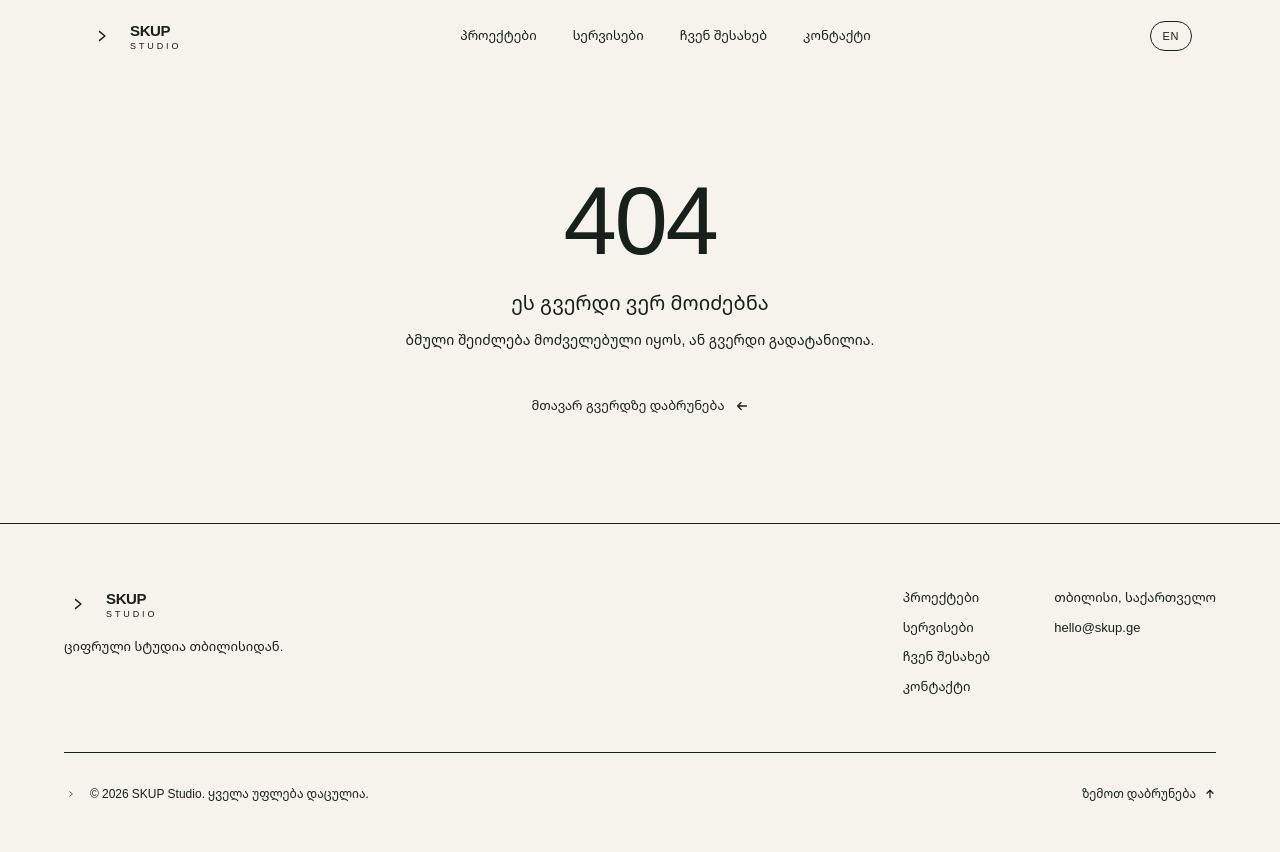
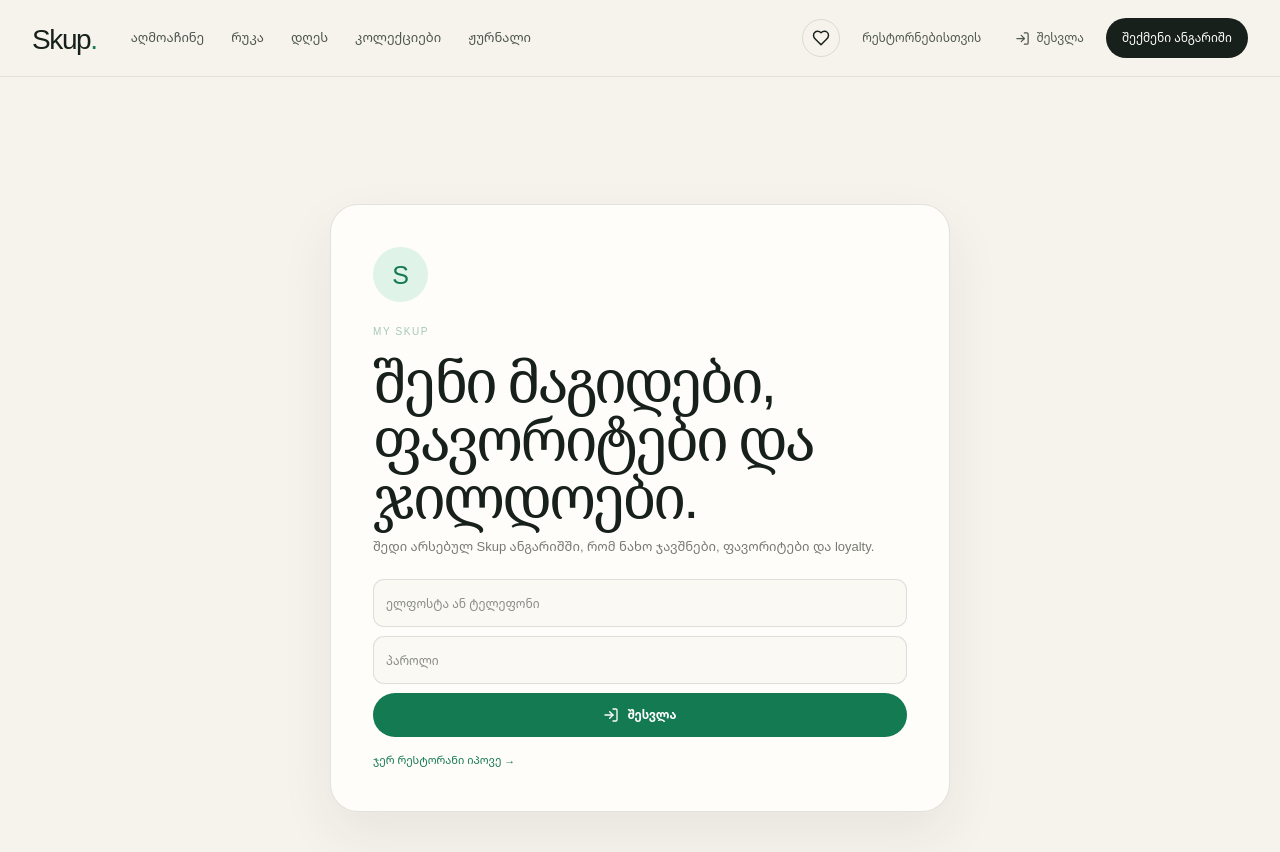
Before and after one commit to PNatroshvili/skup-portfolio, a Next.js app: page /account in a window 1280 px wide. Before the commit this address had no page. Shown: the top 852 px of the page. Built offline with nearby package versions, Linux system fonts and the light colour scheme.

Commit message:
Add Skup account route

```diff
--- /dev/null
+++ b/src/app/account/page.tsx
@@ -0,0 +1,11 @@
+import type { Metadata } from "next";
+import SkupAccount from "@/components/SkupAccount";
+
+export const metadata: Metadata = {
+  title: "ჩემი Skup — ჯავშნები და ფავორიტები",
+  description: "მართე შენი Skup ჯავშნები, ფავორიტები და loyalty.",
+};
+
+export default function AccountPage() {
+  return <SkupAccount />;
+}
```
